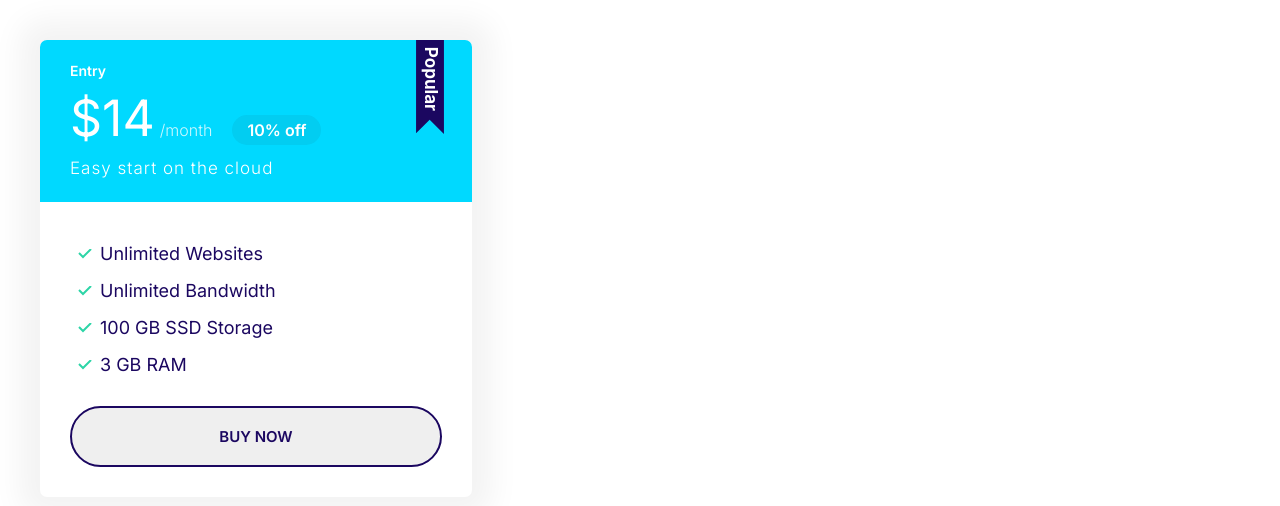
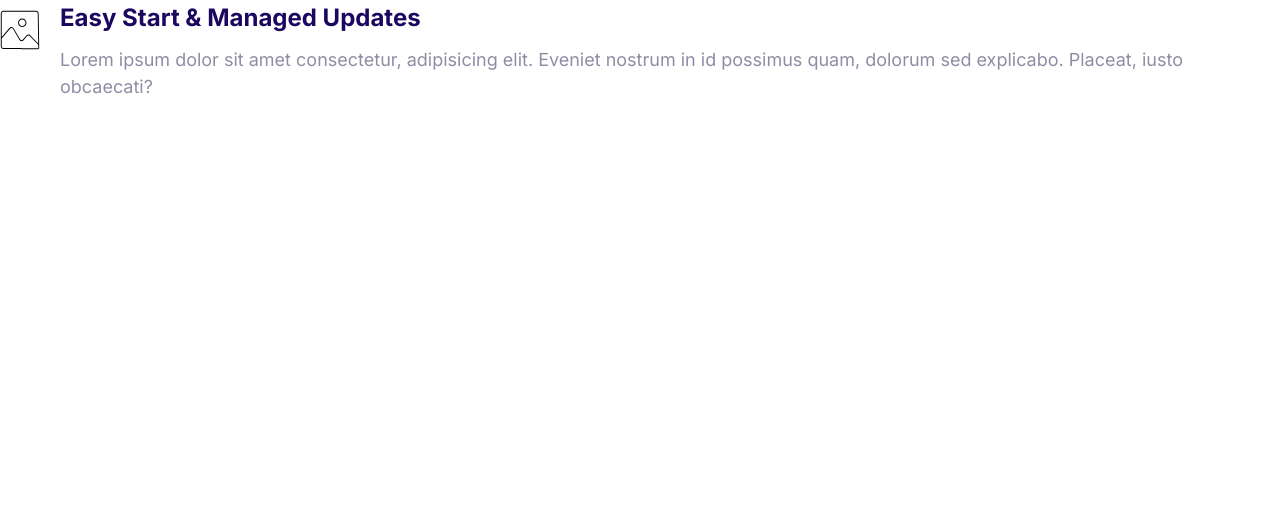
Before and after one commit to serhat-sergikaya/css-training-website, a plain HTML site: page index.html in a window 1280 px wide. Drawn offline with Linux system fonts and the light colour scheme.

Commit message:
Build media component

```diff
--- a/css/styles.css
+++ b/css/styles.css
@@ -370,3 +370,21 @@ a {
     font-size: 1.7rem;
   }
 }
+
+/* Media */
+
+.media {
+  display: flex;
+}
+
+.media__img {
+  margin-top: 1rem;
+}
+
+.media__body {
+  margin: 0 2rem;
+}
+
+.media__heading {
+  margin-top: 0;
+}
--- a/index.html
+++ b/index.html
@@ -14,24 +14,19 @@
     <title>Document</title>
   </head>
   <body>
-    <div style="width: 40%; padding: 4rem" class="plan plan--popular">
-      <div class="card card--secondary">
-        <header class="card__header">
-          <h3 class="plan__name">Entry</h3>
-          <span class="plan__price">$14</span>
-          <span class="plan__billing-cycle">/month</span>
-          <span class="badge badge--secondary badge--small">10% off</span>
-          <span class="plan__description"> Easy start on the cloud</span>
-        </header>
-        <div class="card__body">
-          <ul class="list list--tick">
-            <li class="list__item">Unlimited Websites</li>
-            <li class="list__item">Unlimited Bandwidth</li>
-            <li class="list__item">100 GB SSD Storage</li>
-            <li class="list__item">3 GB RAM</li>
-          </ul>
-          <button class="btn btn--block btn--outline">BUY NOW</button>
-        </div>
+    <div class="media">
+      <div class="media__img">
+        <svg class="icon icon--primary">
+          <use xlink:href="images/sprite.svg#snap"></use>
+        </svg>
+      </div>
+      <div class="media__body">
+        <h3 class="media__heading">Easy Start & Managed Updates</h3>
+        <p>
+          Lorem ipsum dolor sit amet consectetur, adipisicing elit. Eveniet
+          nostrum in id possimus quam, dolorum sed explicabo. Placeat, iusto
+          obcaecati?
+        </p>
       </div>
     </div>
   </body>
```
Also changed, not shown: components/plan.html (+1 -1 lines).
